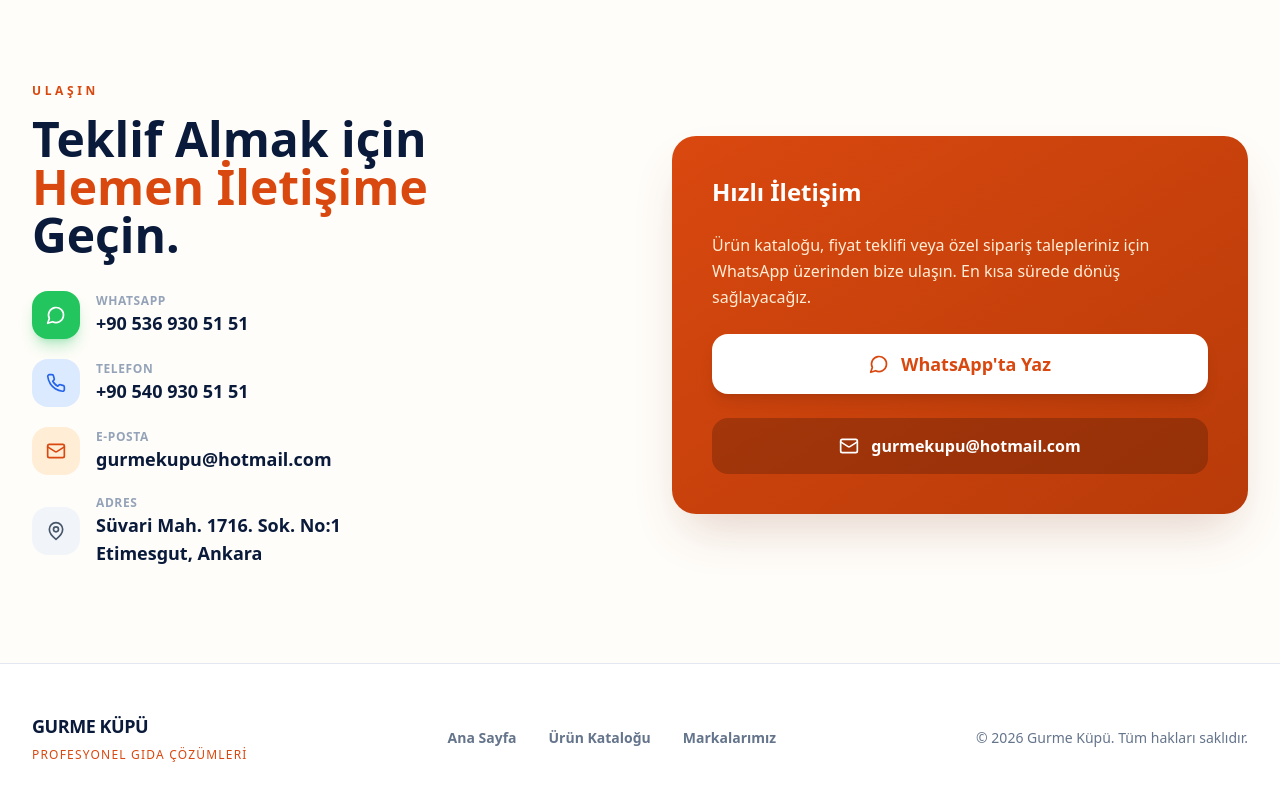
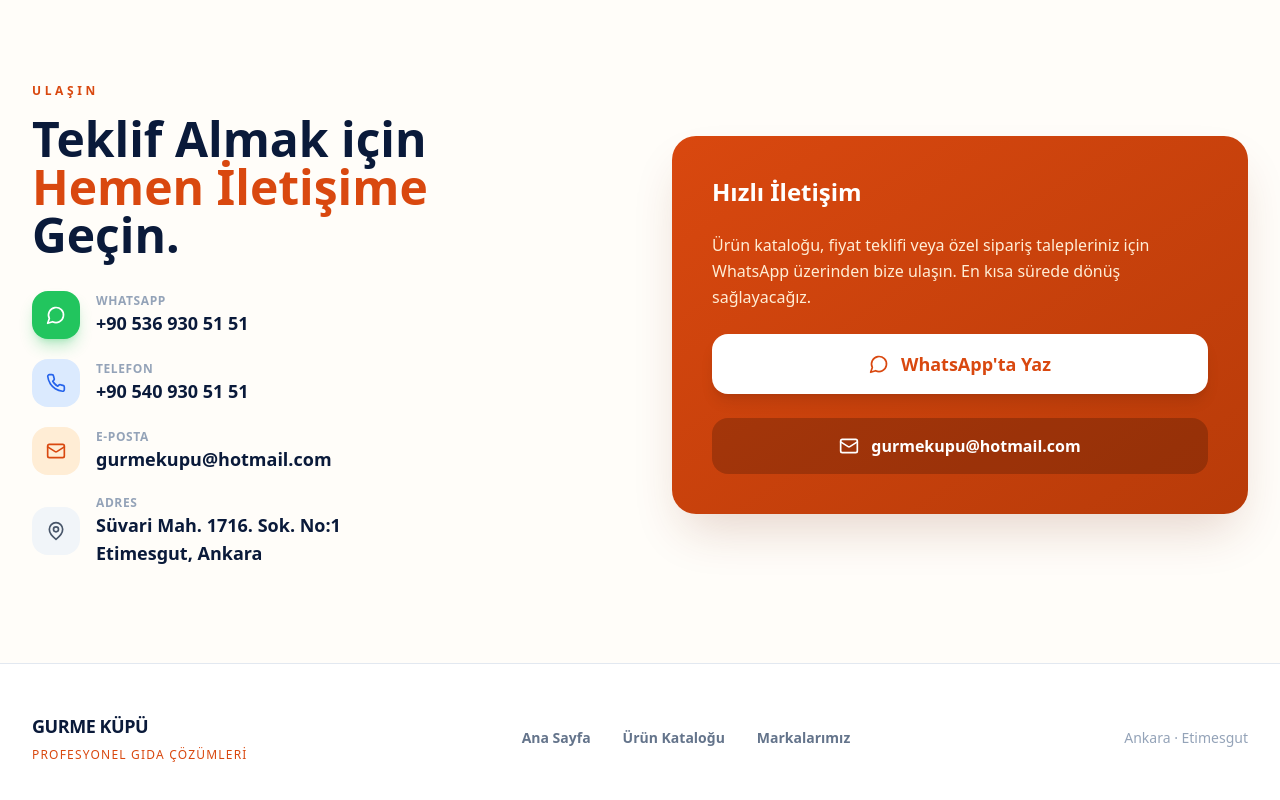
Before and after one commit to Kirosya/GurmeKupu, a Next.js app: page / in a window 1280 px wide. Shown: the part 2918-3718 px from the top of the page. Built offline with nearby package versions, Linux system fonts and the light colour scheme.

Commit message:
Footer'dan telif hakkı yazısı kaldırıldı

```diff
--- a/src/app/page.tsx
+++ b/src/app/page.tsx
@@ -283,7 +283,7 @@ export default function LandingHomePage() {
             <Link href="/menu" className="hover:text-[#D9480F] transition-colors">Ürün Kataloğu</Link>
             <Link href="/markalarimiz" className="hover:text-[#D9480F] transition-colors">Markalarımız</Link>
           </div>
-          <p className="font-medium">© 2026 Gurme Küpü. Tüm hakları saklıdır.</p>
+          <p className="font-medium text-slate-400">Ankara · Etimesgut</p>
         </div>
       </footer>
 
```
